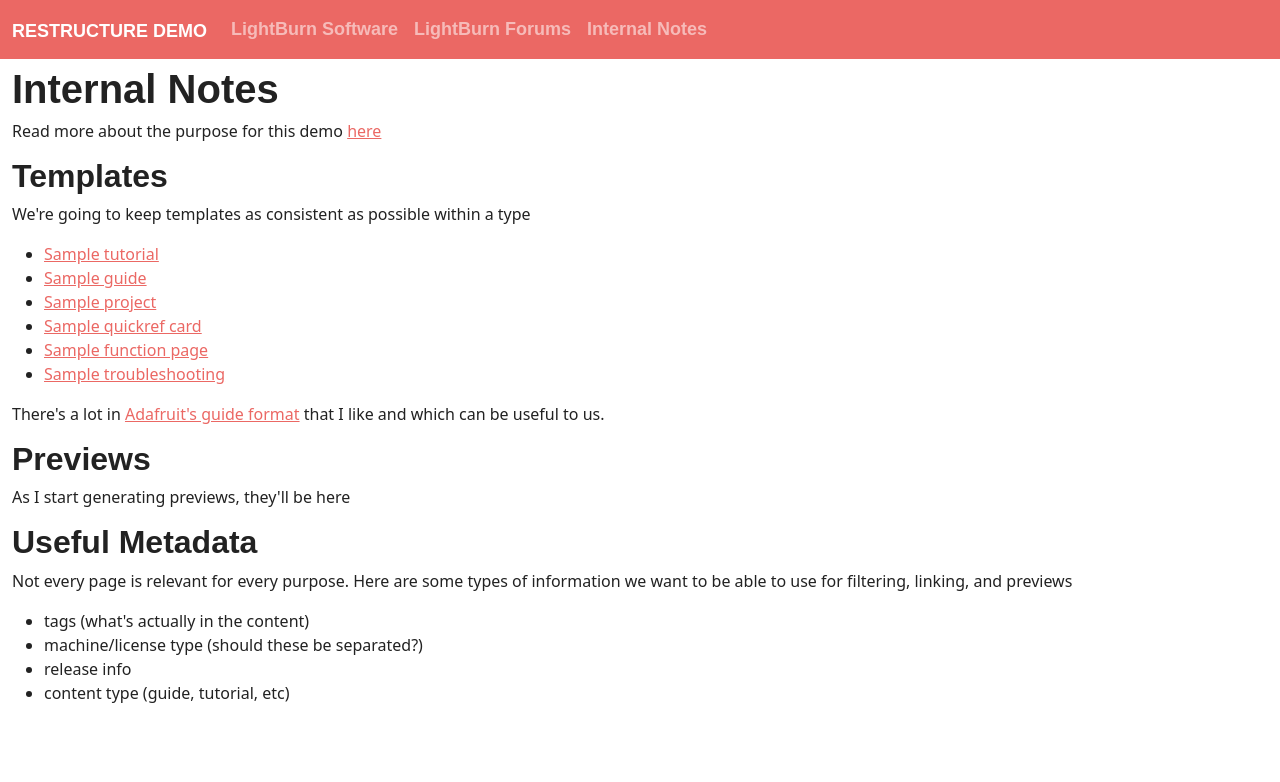
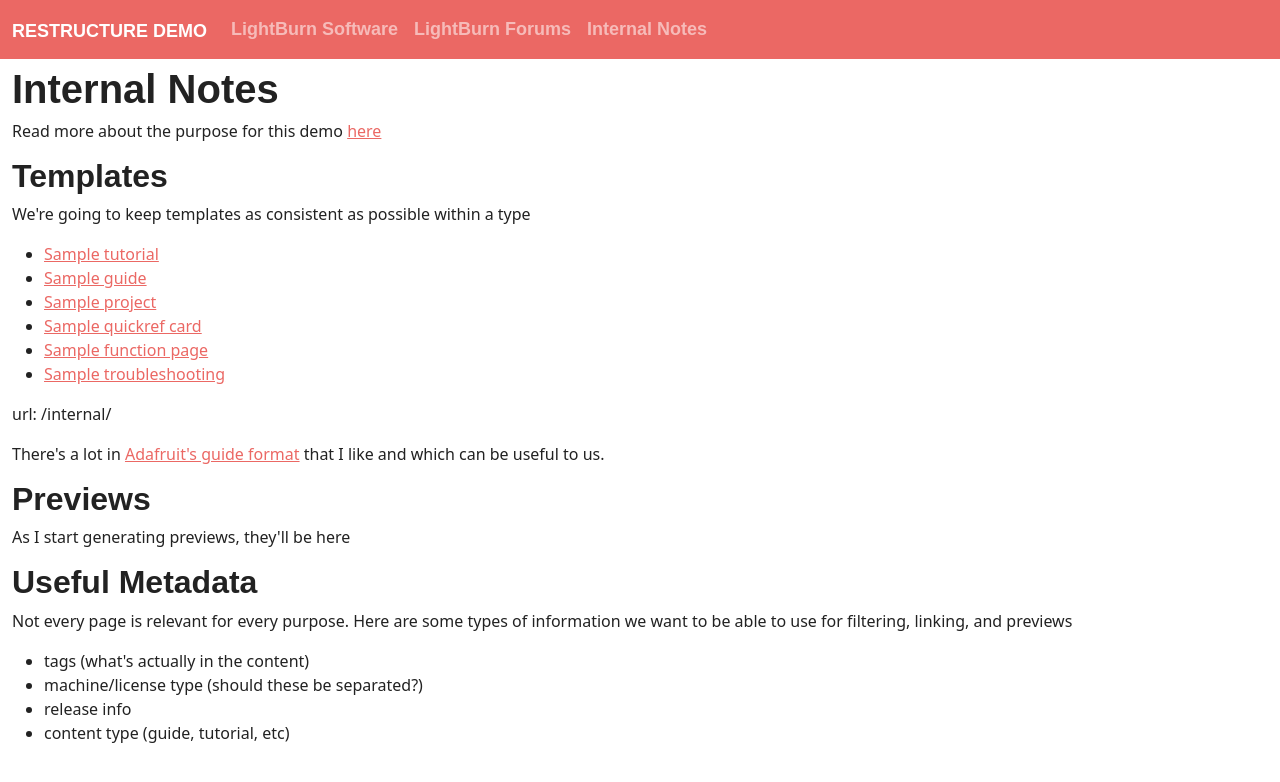
Before and after one commit to lightburnjackie/docs-restructure, an Eleventy site: page src/internal/index.md in a window 1280 px wide. Built offline with nearby package versions, Linux system fonts and the light colour scheme; Eleventy itself is replaced by a stand-in of ours; files that its build step writes are made by us from their sources; a web font is replaced by a local one.

```diff
--- a/src/internal/index.md
+++ b/src/internal/index.md
@@ -16,6 +16,9 @@
 - [Sample function page](#)
 - [Sample troubleshooting](#)
 
+{% test %}
+
+
 There's a lot in [Adafruit's guide format](https://learn.adafruit.com/collins-lab-midi) that I like and which can be useful to us.
 
 ## Previews
```
Also changed, not shown: .eleventy.js.
